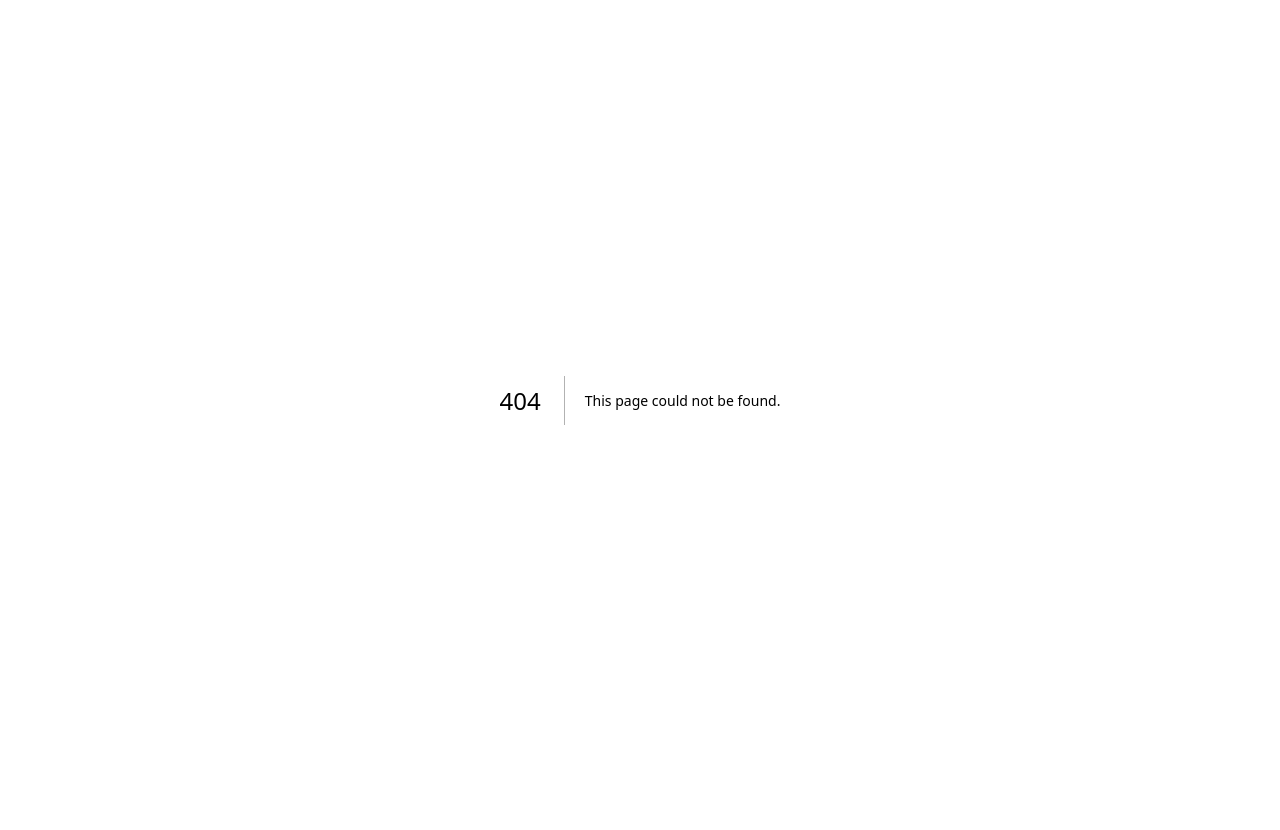
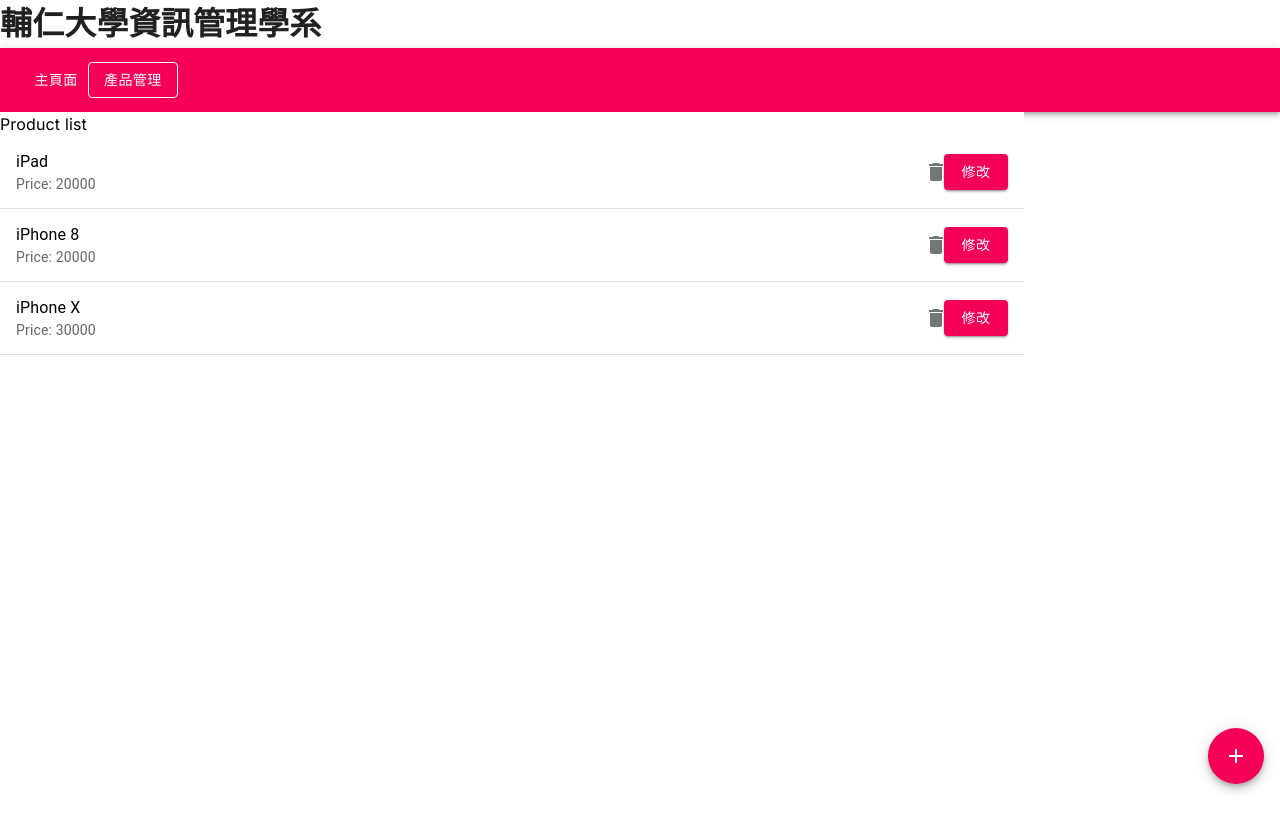
Before and after one commit to MelodyHuang3073/webclass, a Next.js app: page /product in a window 1280 px wide. Before the commit this address had no page. Shown: the top 830 px of the page. Before the commit the page ends 800 px from the top, so only its background shows below. Built offline with nearby package versions, Linux system fonts and the light colour scheme.

Commit message:
20231011

```diff
--- /dev/null
+++ b/app/_theme/EmotionCache.tsx
@@ -0,0 +1,94 @@
+'use client';
+import * as React from 'react';
+import createCache from '@emotion/cache';
+import { useServerInsertedHTML } from 'next/navigation';
+import { CacheProvider as DefaultCacheProvider } from '@emotion/react';
+import type { EmotionCache, Options as OptionsOfCreateCache } from '@emotion/cache';
+
+export type NextAppDirEmotionCacheProviderProps = {
+  /** This is the options passed to createCache() from 'import createCache from "@emotion/cache"' */
+  options: Omit<OptionsOfCreateCache, 'insertionPoint'>;
+  /** By default <CacheProvider /> from 'import { CacheProvider } from "@emotion/react"' */
+  CacheProvider?: (props: {
+    value: EmotionCache;
+    children: React.ReactNode;
+  }) => React.JSX.Element | null;
+  children: React.ReactNode;
+};
+
+// Adapted from https://github.com/garronej/tss-react/blob/main/src/next/appDir.tsx
+export default function NextAppDirEmotionCacheProvider(props: NextAppDirEmotionCacheProviderProps) {
+  const { options, CacheProvider = DefaultCacheProvider, children } = props;
+
+  const [registry] = React.useState(() => {
+    const cache = createCache(options);
+    cache.compat = true;
+    const prevInsert = cache.insert;
+    let inserted: { name: string; isGlobal: boolean }[] = [];
+    cache.insert = (...args) => {
+      const [selector, serialized] = args;
+      if (cache.inserted[serialized.name] === undefined) {
+        inserted.push({
+          name: serialized.name,
+          isGlobal: !selector,
+        });
+      }
+      return prevInsert(...args);
+    };
+    const flush = () => {
+      const prevInserted = inserted;
+      inserted = [];
+      return prevInserted;
+    };
+    return { cache, flush };
+  });
+
+  useServerInsertedHTML(() => {
+    const inserted = registry.flush();
+    if (inserted.length === 0) {
+      return null;
+    }
+    let styles = '';
+    let dataEmotionAttribute = registry.cache.key;
+
+    const globals: {
+      name: string;
+      style: string;
+    }[] = [];
+
+    inserted.forEach(({ name, isGlobal }) => {
+      const style = registry.cache.inserted[name];
+
+      if (typeof style !== 'boolean') {
+        if (isGlobal) {
+          globals.push({ name, style });
+        } else {
+          styles += style;
+          dataEmotionAttribute += ` ${name}`;
+        }
+      }
+    });
+
+    return (
+      <React.Fragment>
+        {globals.map(({ name, style }) => (
+          <style
+            key={name}
+            data-emotion={`${registry.cache.key}-global ${name}`}
+            // eslint-disable-next-line react/no-danger
+            dangerouslySetInnerHTML={{ __html: style }}
+          />
+        ))}
+        {styles && (
+          <style
+            data-emotion={dataEmotionAttribute}
+            // eslint-disable-next-line react/no-danger
+            dangerouslySetInnerHTML={{ __html: styles }}
+          />
+        )}
+      </React.Fragment>
+    );
+  });
+
+  return <CacheProvider value={registry.cache}>{children}</CacheProvider>;
+}
--- /dev/null
+++ b/app/_theme/ThemeRegistry.tsx
@@ -0,0 +1,18 @@
+'use client';
+import * as React from 'react';
+import { ThemeProvider } from '@mui/material/styles';
+import CssBaseline from '@mui/material/CssBaseline';
+import NextAppDirEmotionCacheProvider from './EmotionCache';
+import {theme} from './theme';
+
+export default function ThemeRegistry({ children }: { children: React.ReactNode }) {
+  return (
+    <NextAppDirEmotionCacheProvider options={{ key: 'mui' }}>
+      <ThemeProvider theme={theme}>
+        {/* CssBaseline kickstart an elegant, consistent, and simple baseline to build upon. */}
+        <CssBaseline />
+        {children}
+      </ThemeProvider>
+    </NextAppDirEmotionCacheProvider>
+  );
+}
--- /dev/null
+++ b/app/_theme/theme.tsx
@@ -0,0 +1,13 @@
+import { createTheme } from "@mui/material";
+
+export const theme = createTheme({
+  palette: {
+    mode: 'light',
+    primary: {
+      main: '#f50057',
+    },
+    secondary: {
+      main: '#f50057',
+    },
+  },
+});
--- a/app/layout.tsx
+++ b/app/layout.tsx
@@ -1,6 +1,8 @@
 import './globals.css'
 import type { Metadata } from 'next'
 import { Inter } from 'next/font/google'
+import Menu from './menu'
+import ThemeRegistry from "./_theme/ThemeRegistry"
 
 const inter = Inter({ subsets: ['latin'] })
 
@@ -14,9 +16,16 @@
 }: {
   children: React.ReactNode
 }) {
+
   return (
     <html lang="en">
-      <body className={inter.className}>{children}</body>
+      <body className={inter.className}>
+        <h1>輔仁大學資訊管理學系</h1>
+        <ThemeRegistry>
+          <Menu />
+          {children}
+        </ThemeRegistry>
+      </body>
     </html>
   )
 }
--- /dev/null
+++ b/app/menu.tsx
@@ -0,0 +1,17 @@
+'use client';
+import { AppBar, Button, Toolbar } from '@mui/material';
+import { usePathname, useRouter } from 'next/navigation';
+
+export default function Menu() {
+  const router = useRouter()
+  const pathname = usePathname()
+
+  return (
+    <AppBar position="static">
+      <Toolbar>
+        <Button color="inherit" variant={pathname === "/" ? "outlined" : "text"} onClick={() => router.push("/")}>主頁面</Button>
+        <Button color="inherit" variant={pathname === "/product" ? "outlined" : "text"} onClick={() => router.push("/product")}>產品管理</Button>
+      </Toolbar>
+    </AppBar>
+  );
+}
--- a/app/products.tsx
+++ b/app/product.tsx
@@ -35,7 +35,7 @@
     price: 0,
   });
 
-  const handleClick = (e) => {
+  const handleClick = (e: any) => {
     setNewProduct({ ...newProduct, [e.target.name]: e.target.value });
   };
 
--- /dev/null
+++ b/app/product/page.tsx
@@ -0,0 +1,7 @@
+import ProductList from '../product'
+
+export default function Home() {
+  return (<div>
+    <ProductList />
+  </div>)
+}
```
Also changed, not shown: app/page.tsx (deleted, +0 -10 lines).
